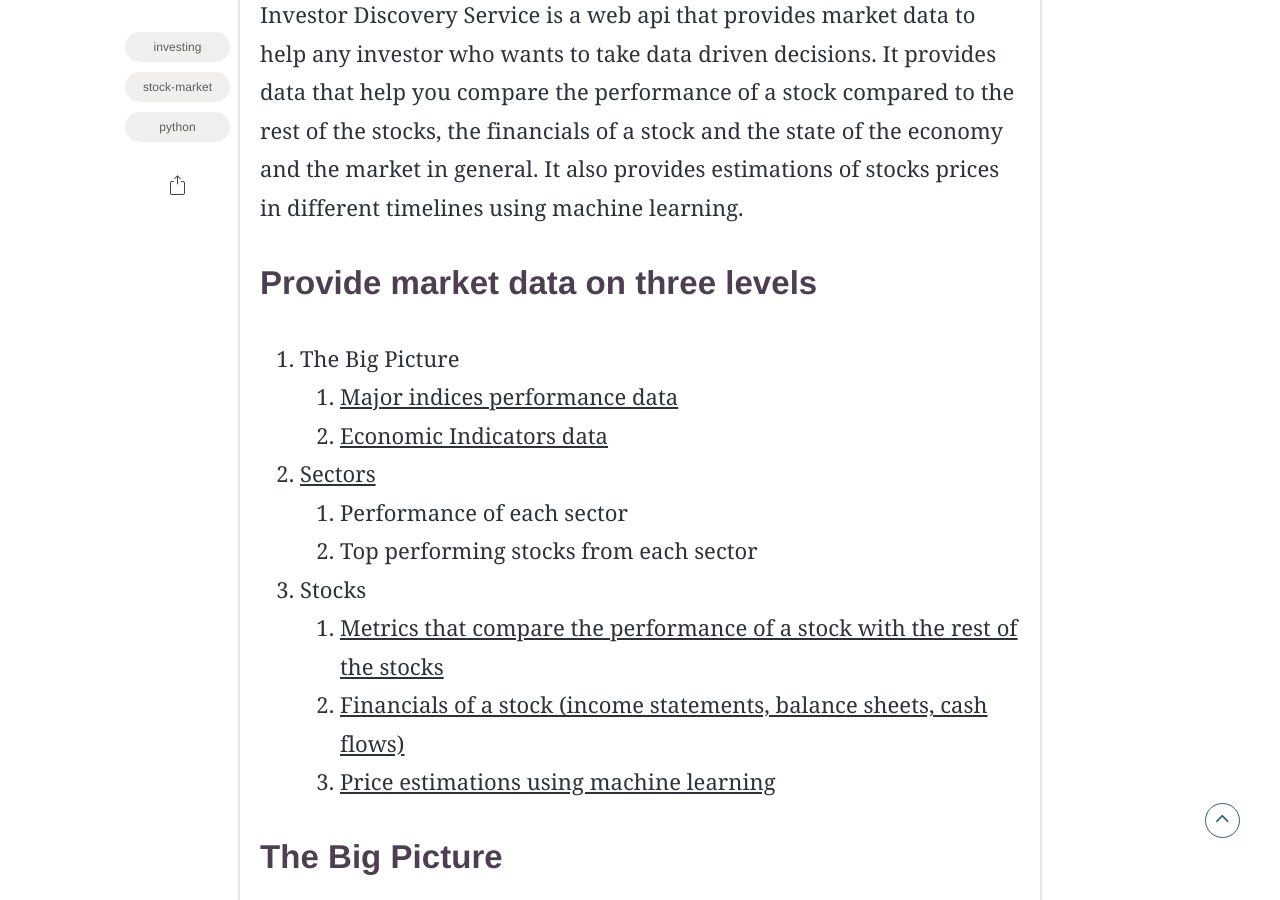
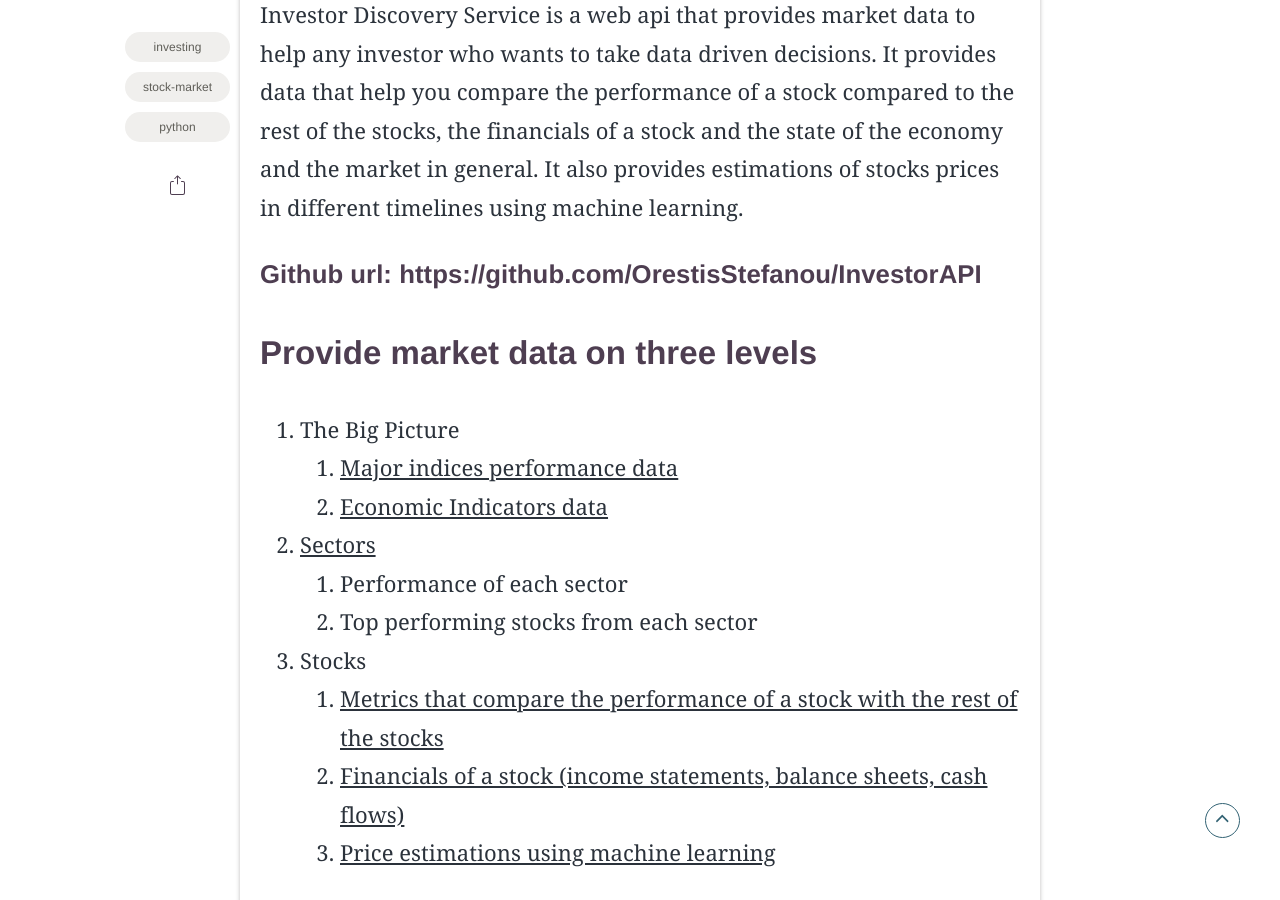
Before and after one commit to OrestisStefanou/OrestisStefanou.github.io, a Jekyll site: the page built from _posts/2022-12-13-Investor-Discovery-Service.md, in a window 1280 px wide and 900 px high, scrolled down 981 px. Built offline with Jekyll 4.4.1, drawn with Linux system fonts in a browser that asks for light colours; some web fonts are replaced; comment, search, counter and statistics services are not loaded.

Commit message:
Update posts with github urls

```diff
--- a/_posts/2022-12-13-Investor-Discovery-Service.md
+++ b/_posts/2022-12-13-Investor-Discovery-Service.md
@@ -11,6 +11,8 @@ description: "A web service that provides market aggregation data"
 ---
 
 Investor Discovery Service is a web api that provides market data to help any investor who wants to take data driven decisions. It provides data that help you compare the performance of a stock compared to the rest of the stocks, the financials of a stock and the state of the economy and the market in general. It also provides estimations of stocks prices in different timelines using machine learning.
+
+### Github url: https://github.com/OrestisStefanou/InvestorAPI
 
 ## Provide market data on three levels
 1. The Big Picture
```
Also changed, not shown: _posts/2024-06-03-Crypto-Trading.md (+2 -0 lines).
